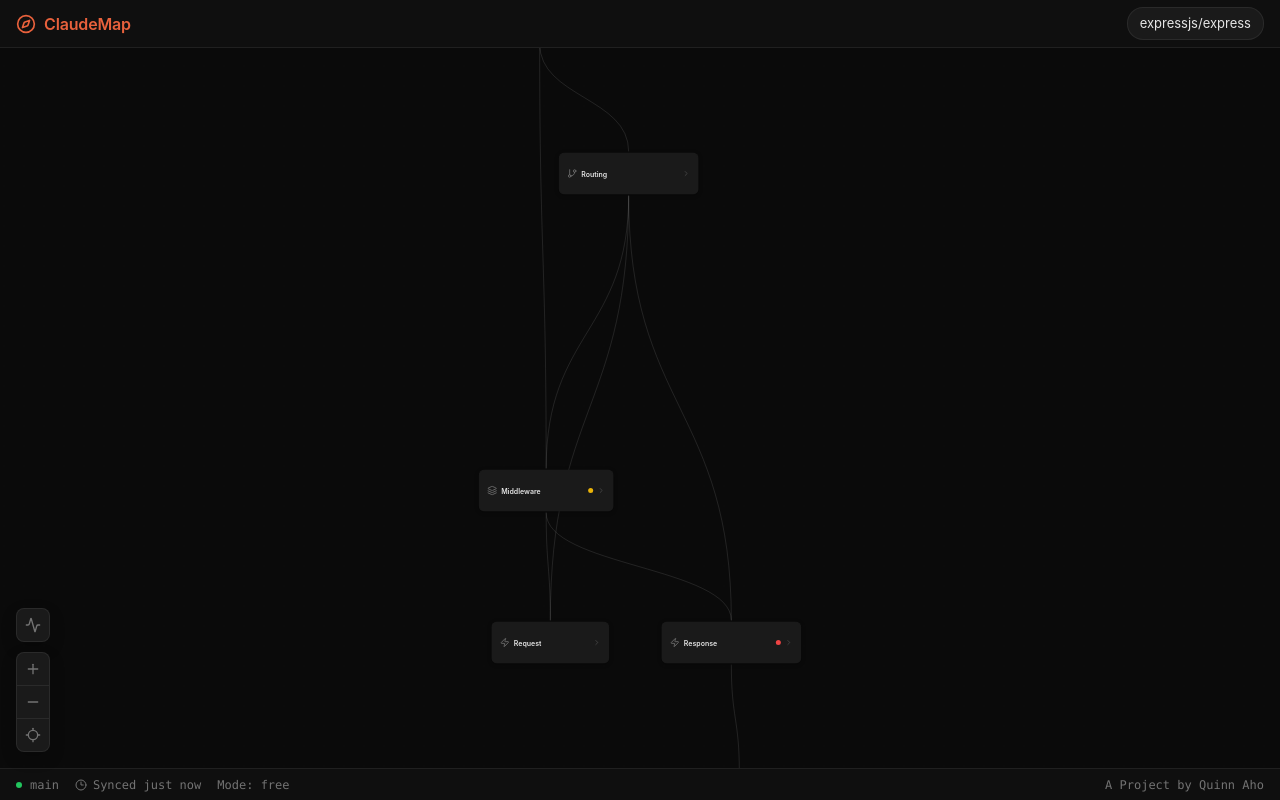
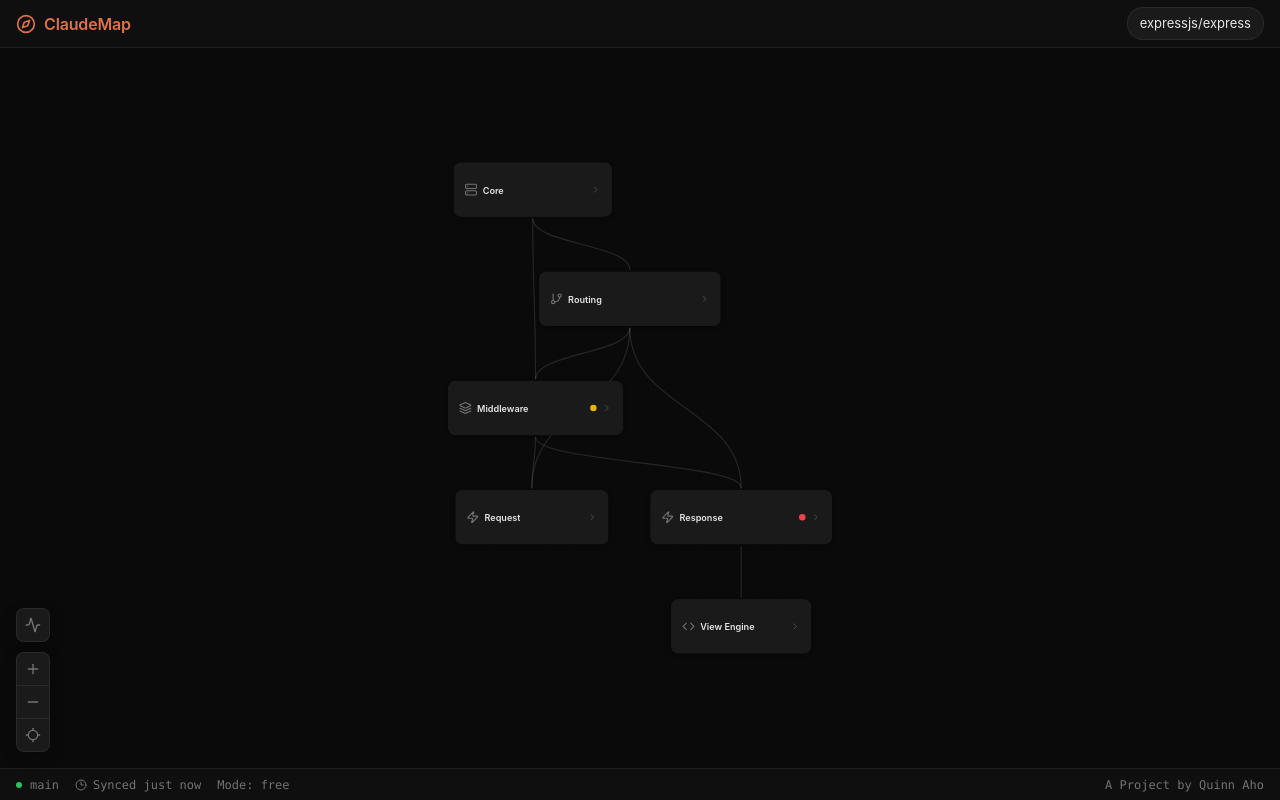
Before and after one commit to QuinnAho/claudemap, a React (Vite) app in the folder app/: page / in a window 1280 px wide. Built offline with nearby package versions, Linux system fonts and the light colour scheme; no server answers.

Commit message:
bedtime commit zzzz

```diff
--- a/app/src/components/graph/GraphCanvas.jsx
+++ b/app/src/components/graph/GraphCanvas.jsx
@@ -61,6 +61,7 @@ export default function GraphCanvas() {
   const { zoomLevel, onViewportChange } = useZoomLevel()
   const layoutReady = useLayout(zoomLevel)
   const graphReady = graphLoaded && layoutReady
+  const hasMountedGraphRef = useRef(false)
   const sceneInteractionLocked = presentationMode !== 'free'
   const highlightMode = presentationMode === 'free' ? 'subtle' : 'presentation'
   const leaveTimeoutRef = useRef(null)
@@ -133,6 +134,12 @@ export default function GraphCanvas() {
         return []
       }),
   )
+
+  if (graphReady) {
+    hasMountedGraphRef.current = true
+  }
+
+  const showGraph = graphReady || hasMountedGraphRef.current
 
   nodes.forEach((node) => {
     if (node.parentId) {
@@ -536,7 +543,7 @@ export default function GraphCanvas() {
 
   return (
     <div style={{ width: '100%', height: '100%', position: 'relative' }}>
-      {graphReady ? (
+      {showGraph ? (
         <>
           <ReactFlow
             nodes={styledNodes}
--- a/app/src/hooks/useLayout.js
+++ b/app/src/hooks/useLayout.js
@@ -161,7 +161,17 @@ export function useLayout(zoomLevel) {
             ],
     )
     const currentTreeLayout = buildSystemTreeLayout(nodes, expandedSystemIds, fileSizeById)
-    const topLevelLayoutSignature = getGraphLayoutSignature(nodes, edges)
+    const topLevelLayoutSignature = [
+      getGraphLayoutSignature(nodes, edges),
+      zoomLevel,
+      ...topLevelSystemNodes
+        .map((node) => {
+          const topLevelSize = currentTreeLayout.sizeById.get(node.id)
+
+          return `${node.id}:${topLevelSize?.width || node.width || 0}:${topLevelSize?.height || node.height || 0}`
+        })
+        .sort(),
+    ].join('|')
     const cachedTopLevelLayout = cachedTopLevelLayoutRef.current
 
     const applyGeometry = (positionsById) => {
@@ -223,12 +233,10 @@ export function useLayout(zoomLevel) {
 
     setLayoutReady(false)
 
-    const fullyExpandedSystemIds = new Set(systemNodes.map((node) => node.id))
-    const maxTreeLayout = buildSystemTreeLayout(nodes, fullyExpandedSystemIds, maxFileSizeById)
     const sizedTopLevelNodes = topLevelSystemNodes.map((node) => ({
       ...node,
-      width: maxTreeLayout.sizeById.get(node.id)?.width || node.width,
-      height: maxTreeLayout.sizeById.get(node.id)?.height || node.height,
+      width: currentTreeLayout.sizeById.get(node.id)?.width || node.width,
+      height: currentTreeLayout.sizeById.get(node.id)?.height || node.height,
     }))
     const systemNodeIds = new Set(sizedTopLevelNodes.map((node) => node.id))
     const systemEdges = edges.filter(
--- a/app/src/lib/layoutEngine.js
+++ b/app/src/lib/layoutEngine.js
@@ -6,9 +6,9 @@ const elk = new ELK()
 const defaultOptions = {
   'elk.algorithm': 'layered',
   'elk.direction': 'DOWN',
-  'elk.spacing.nodeNode': '80',
-  'elk.layered.spacing.nodeNodeBetweenLayers': '100',
-  'elk.padding': '[top=50,left=50,bottom=50,right=50]',
+  'elk.spacing.nodeNode': '64',
+  'elk.layered.spacing.nodeNodeBetweenLayers': '84',
+  'elk.padding': '[top=30,left=30,bottom=30,right=30]',
 }
 
 export async function computeLayout(nodes, edges) {
--- a/app/src/styles/globals.css
+++ b/app/src/styles/globals.css
@@ -10,7 +10,7 @@
   --text-primary: #e5e5e5;
   --text-secondary: #737373;
   --text-muted: #525252;
-  --accent: #e8613c;
+  --accent: #df714c;
   --health-green: #22c55e;
   --health-yellow: #eab308;
   --health-red: #ef4444;
```
Also changed, not shown: resources/img/ClaudeTerminal+ClaudeMap.png.
